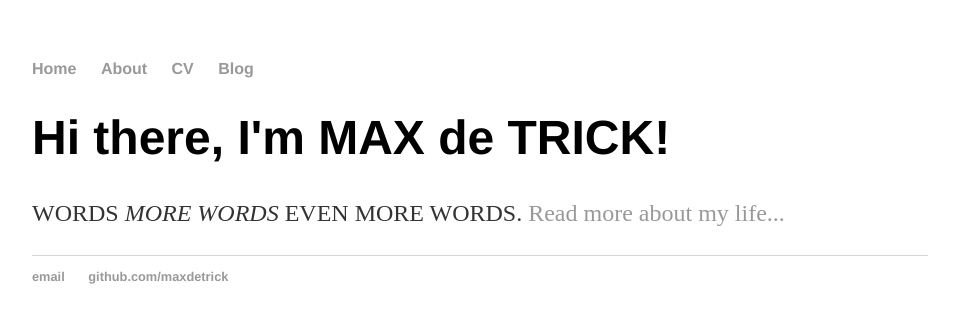
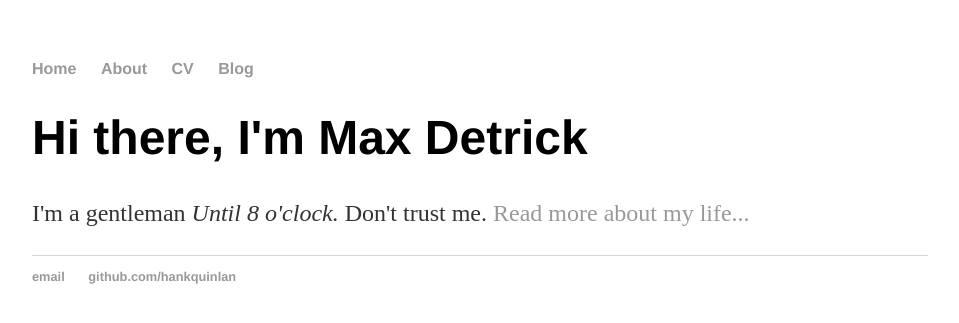
Before and after one commit to maxdetrick/maxdetrick.github.io, a Jekyll site: the page built from index.html, in a window 1280 px wide. Shown: the top 323 px of the page, without its empty margins (160-1119 px from the left). Built offline with Jekyll 4.4.1, drawn with Linux system fonts in a browser that asks for light colours.

Commit message:
Update index.html

```diff
--- a/index.html
+++ b/index.html
@@ -1,30 +1,8 @@
-<!DOCTYPE html>
-<html>
-	<head>
-		<title>MAX DOES THE TRICK</title>
-		<!--link to main stylesheet -->
-		<link rel="stylesheet" type="text/css" href="/css/main.css">
-	</head>
-	<body>
-		<nav>
-    		<ul>
-        		<li><a href="/">Home</a></li>
-	        	<li><a href="/about">About</a></li>
-        		<li><a href="/cv">CV</a></li>
-        		<li><a href="/blog">Blog</a></li>
-    		</ul>
-		</nav>
-		<div class="container">
-    		<div class="blurb">
-        		<h1>Hi there, I'm MAX de TRICK!</h1>
-				<p>WORDS  <em>MORE WORDS</em> EVEN MORE WORDS. <a href="/about">Read more about my life...</a></p>
-    		</div><!-- /.blurb -->
-		</div><!-- /.container -->
-		<footer>
-    		<ul>
-        		<li><a href="mailto:maxdetrickster@gmail.com">email</a></li>
-        		<li><a href="https://github.com/maxdetrick">github.com/maxdetrick</a></li>
-			</ul>
-		</footer>
-	</body>
-</html>
+---
+layout: default
+title: Max Detrick
+---
+<div class="blurb">
+	<h1>Hi there, I'm Max Detrick</h1>
+	<p>I'm a gentleman <em>Until 8 o'clock.</em> Don't trust me. <a href="/about">Read more about my life...</a></p>
+</div><!-- /.blurb -->
```
